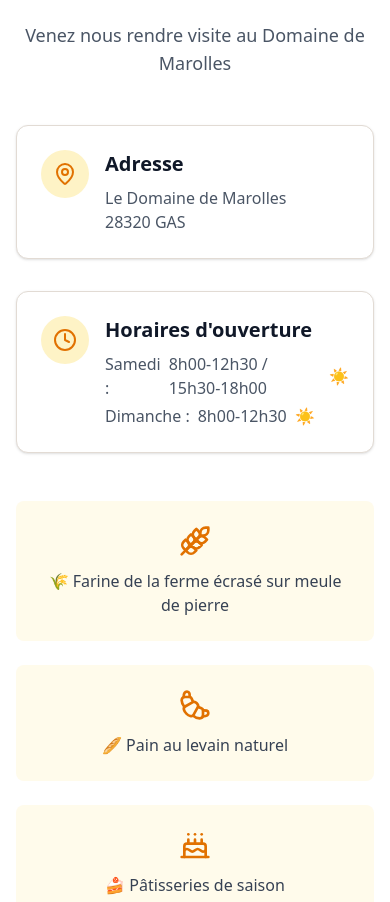
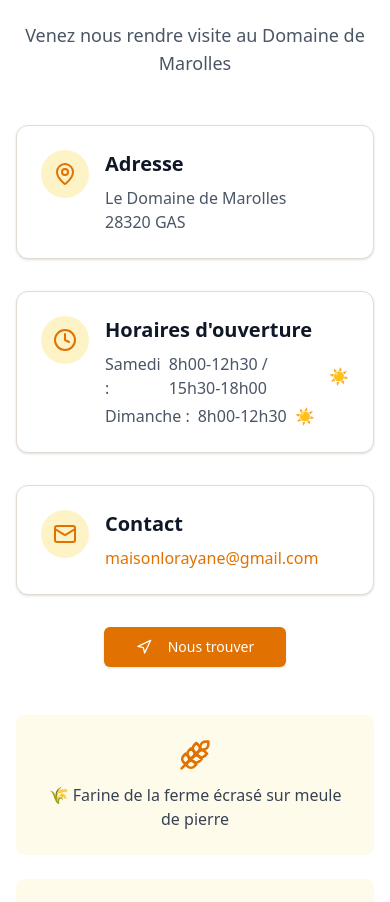
Before and after one commit to AxelMth/maison-lorayane, a Next.js app: page / in a window 390 px wide. Shown: the part 2803-3705 px from the top of the page. Built offline with nearby package versions, Linux system fonts and the light colour scheme.

Commit message:
Update HomePage layout by adding email contact section and navigation button. Adjust grid layout for better responsiveness and user engagement.

```diff
--- a/app/page.tsx
+++ b/app/page.tsx
@@ -3,7 +3,7 @@ import Link from 'next/link'
 import { Button } from '@/components/ui/button'
 import { Card, CardContent } from '@/components/ui/card'
 import Nav from '@/components/nav'
-import { Facebook, Instagram, MapPin, Clock, Wheat, Croissant, Cake } from 'lucide-react'
+import { Facebook, Instagram, MapPin, Clock, Wheat, Croissant, Cake, Mail, Navigation } from 'lucide-react'
 
 export default function HomePage() {
   return (
@@ -148,7 +148,7 @@ export default function HomePage() {
             </p>
           </div>
 
-          <div className="grid md:grid-cols-2 gap-8 max-w-4xl mx-auto">
+          <div className="grid md:grid-cols-3 gap-8 max-w-5xl mx-auto">
             {/* Address */}
             <Card className="p-6">
               <div className="flex items-start gap-4">
@@ -188,6 +188,42 @@ export default function HomePage() {
                 </div>
               </div>
             </Card>
+
+            {/* Email */}
+            <Card className="p-6">
+              <div className="flex items-start gap-4">
+                <div className="p-3 bg-amber-100 rounded-full">
+                  <Mail className="h-6 w-6 text-amber-600" />
+                </div>
+                <div>
+                  <h3 className="text-xl font-semibold text-gray-900 mb-2">Contact</h3>
+                  <a
+                    href="mailto:maisonlorayane@gmail.com"
+                    className="text-amber-600 hover:text-amber-700 hover:underline"
+                  >
+                    maisonlorayane@gmail.com
+                  </a>
+                </div>
+              </div>
+            </Card>
+          </div>
+
+          {/* Find Us Button */}
+          <div className="text-center mt-8">
+            <Button
+              asChild
+              size="lg"
+              className="bg-amber-600 hover:bg-amber-700 text-white hover:cursor-pointer"
+            >
+              <Link
+                href="https://maps.app.goo.gl/KZw8jNyrm5LWWqwH6"
+                target="_blank"
+                rel="noopener noreferrer"
+              >
+                <Navigation className="mr-2 h-5 w-5" />
+                Nous trouver
+              </Link>
+            </Button>
           </div>
 
           {/* Special Features */}
```
